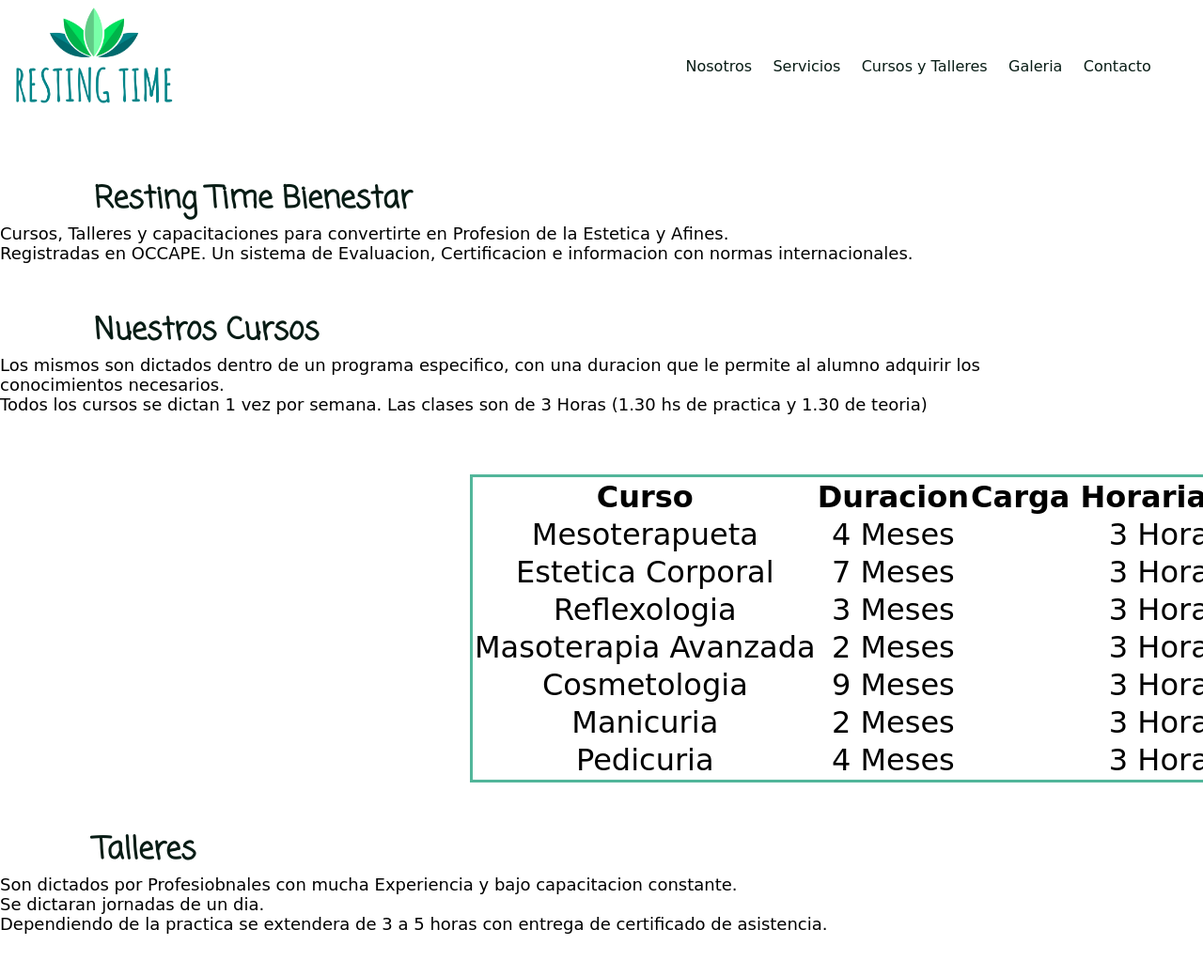
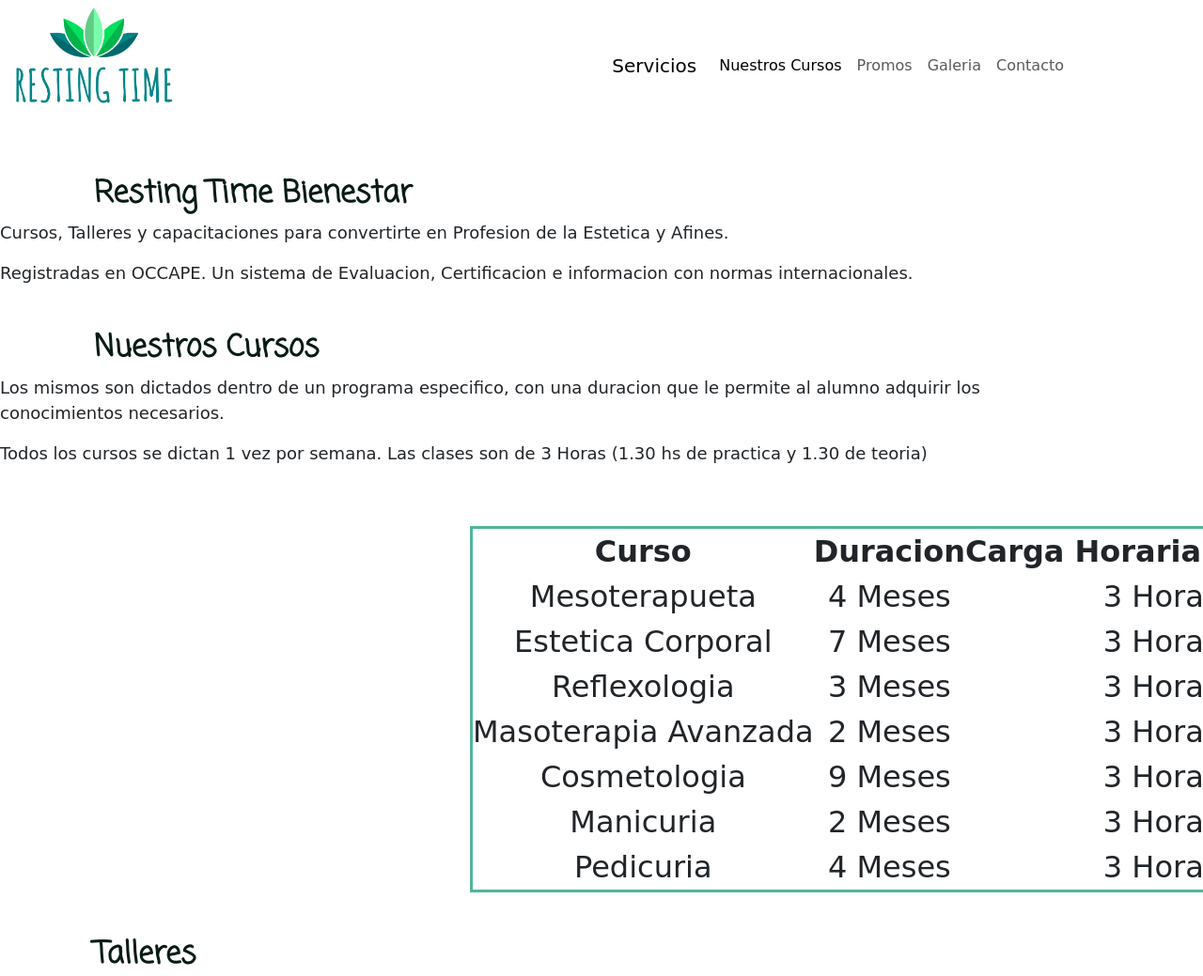
Before and after one commit to braian-ferrari/Braian-Ferrari-Proyectofinal, a website: page pages/cursos.html in a window 1280 px wide. Shown: the top 1039 px of the page at 94% size. Drawn offline with nearby package versions, Linux system fonts and the light colour scheme; a web font is replaced by a local one.

Commit message:
adicione nav bar bootstrap

```diff
--- a/css/estilo.css
+++ b/css/estilo.css
@@ -88,15 +88,6 @@ a {
     border-radius: 5px;
 }
 
-.menul {
-    display: flex;
-    align-items: center;
-    padding: 1rem;
-}
-
-.menuli {
-    padding: 0.7rem;
-}
 
 .mainindex {
     text-align: center;
@@ -194,3 +185,12 @@ footer {
 .h1servicios {
     text-align: center;
 }
+@media screen and (max-width:768px){
+    .sectionmain {
+        margin-left: 100px;
+        padding: 1rem;
+        width: 90vw;
+        display: flex;
+        flex-direction: column;
+    }
+}
--- a/pages/cursos.html
+++ b/pages/cursos.html
@@ -5,6 +5,8 @@
     <meta charset="UTF-8">
     <meta name="viewport" content="width=device-width, initial-scale=1.0">
     <link rel="shortcut icon" href="../Logo/favicon-32x32.png" type="image/x-icon">
+    <link href="https://cdn.jsdelivr.net/npm/bootstrap@5.3.1/dist/css/bootstrap.min.css" rel="stylesheet"
+        integrity="sha384-4bw+/aepP/YC94hEpVNVgiZdgIC5+VKNBQNGCHeKRQN+PtmoHDEXuppvnDJzQIu9" crossorigin="anonymous">
     <link rel="preconnect" href="https://fonts.googleapis.com">
     <link rel="preconnect" href="https://fonts.gstatic.com" crossorigin>
     <link href="https://fonts.googleapis.com/css2?family=Coming+Soon&display=swap" rel="stylesheet">
@@ -21,17 +23,34 @@
     <header>
         <nav class="menu">
             <div>
-                <a href="../index.html"><img class="logoresting" src="../Logo/20230726_230208_0000.png" alt="Logo"></a>
+                <a href="../index.html"><img class="logoresting" src="../Logo/20230726_230208_0000.png" alt="Logo" ></a>
             </div>
-            <ul class="menul">
-                <li class="menuli"><a href="./nosotros.html">Nosotros</a></li>
-                <li class="menuli"><a href="./servicios.html">Servicios</a></li>
-                <li class="menuli"><a href="./cursos.html">Cursos y Talleres</a></li>
-                <li class="menuli"><a href="./galeria.html">Galeria</a></li>
-                <li class="menuli"><a href="./contacto.html">Contacto</a></li>
-            </ul>
-        </nav>
+            <nav class="navbar navbar-expand-lg">
+                <div class="container-fluid">
+                    <a class="navbar-brand" href="../pages/servicios.html">Servicios</a>
+                    <button class="navbar-toggler" type="button" data-bs-toggle="collapse"
+                        data-bs-target="#navbarNavAltMarkup" aria-controls="navbarNavAltMarkup" aria-expanded="false"
+                        aria-label="Toggle navigation">
+                        <span class="navbar-toggler-icon"></span>
+                    </button>
+                    <div class="collapse navbar-collapse" id="navbarNavAltMarkup">
+                        <div class="navbar-nav">
+                            <a class="nav-link active" aria-current="page" href="../pages/cursos.html">Nuestros
+                                Cursos</a>
+                            <a class="nav-link" href="../pages/nosotros.html">Promos</a>
+                            <a class="nav-link" href="../pages/galeria.html">Galeria</a>
+                            <a class="nav-link" href="../pages/contacto.html">Contacto</a>
+
+                        </div>
+                    </div>
+                </div>
+            </nav>
+
+            </div>
+            </div>
+            </div>
     </header>
+
     <main>
         <h1>
             Resting Time Bienestar
@@ -141,4 +160,7 @@
             width="600" height="450" style="border:0;" allowfullscreen="" loading="lazy"
             referrerpolicy="no-referrer-when-downgrade"></iframe>
     </footer>
+    <script src="https://cdn.jsdelivr.net/npm/bootstrap@5.3.1/dist/js/bootstrap.bundle.min.js"
+        integrity="sha384-HwwvtgBNo3bZJJLYd8oVXjrBZt8cqVSpeBNS5n7C8IVInixGAoxmnlMuBnhbgrkm"
+        crossorigin="anonymous"></script>
 </body>
```
Also changed, not shown: index.html (+29 -9 lines), pages/contacto.html (+25 -9 lines), pages/galeria.html (+21 -10 lines), pages/nosotros.html (+26 -10 lines), pages/servicios.html (+25 -9 lines).
